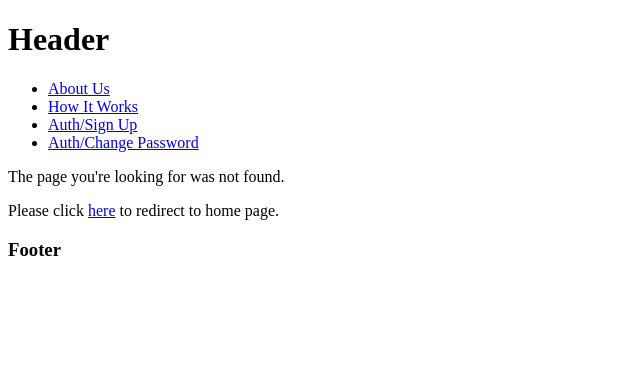
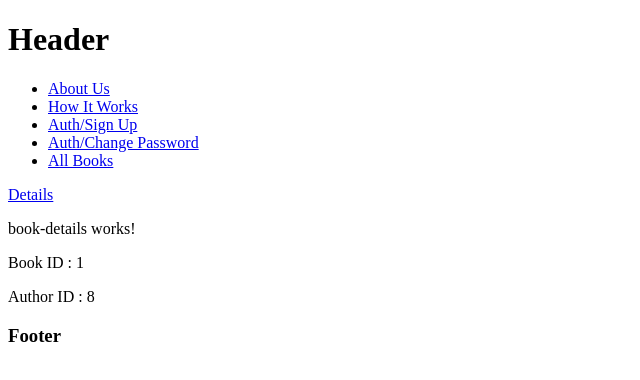
Before and after one commit to jayson1216/BookStoreApp, an Angular app: page /public/book-details/1/author/8 in a window 1280 px wide. Before the commit this address had no page. Shown: the top 380 px of the page, without its empty margins (0-640 px from the left). Built offline with nearby package versions, Linux system fonts and the light colour scheme.

Commit message:
Added ActivatedRoute

```diff
--- a/src/app/app.component.html
+++ b/src/app/app.component.html
@@ -4,6 +4,7 @@
     <li><a routerLink="/how-it-works">How It Works</a></li>
     <li><a routerLink="/auth/sign-up">Auth/Sign Up</a></li>
     <li><a routerLink="/auth/change-password">Auth/Change Password</a></li>
+    <li><a routerLink="/public/all-books">All Books</a></li>
 </ul>
 <router-outlet></router-outlet>
 <h3>Footer</h3>
--- a/src/app/public/components/book-details/book-details.component.html
+++ b/src/app/public/components/book-details/book-details.component.html
@@ -1 +1,4 @@
 <p>book-details works!</p>
+
+<p>Book ID : {{id}}</p>
+<p>Author ID : {{authorId}}</p>
--- a/src/app/public/components/book-details/book-details.component.ts
+++ b/src/app/public/components/book-details/book-details.component.ts
@@ -1,4 +1,5 @@
 import { Component, OnInit } from '@angular/core';
+import { ActivatedRoute } from '@angular/router';
 
 @Component({
   selector: 'app-book-details',
@@ -6,10 +7,20 @@ import { Component, OnInit } from '@angular/core';
   styleUrls: ['./book-details.component.scss']
 })
 export class BookDetailsComponent implements OnInit {
-
-  constructor() { }
+  id: number = 0;
+  authorId: number = 0;
+  constructor(private route: ActivatedRoute) { }
 
   ngOnInit(): void {
+    this.getParams();
+  }
+
+  getParams(): void {
+    this.route.params.subscribe((params => {
+      this.id = params.id;
+      this.authorId = params.authorId;
+      console.log(params);
+    }));
   }
 
 }
--- a/src/app/public/public-routing.module.ts
+++ b/src/app/public/public-routing.module.ts
@@ -8,7 +8,7 @@ import { AllBooksComponent } from './components/all-books/all-books.component';
 const routes: Routes = [
   {
     path: 'public', component: PublicComponent, children: [
-      { path: 'book-details/:id', component: BookDetailsComponent },
+      { path: 'book-details/:id/author/:authorId', component: BookDetailsComponent },
       { path: 'all-books', component: AllBooksComponent }
     ]
   }
--- a/src/app/public/public.component.html
+++ b/src/app/public/public.component.html
@@ -1 +1,2 @@
+<a [routerLink]="['/public/book-details', bookIdz, 'author', authorId]">Details</a>
 <router-outlet></router-outlet>
--- a/src/app/public/public.component.ts
+++ b/src/app/public/public.component.ts
@@ -6,7 +6,8 @@ import { Component, OnInit } from '@angular/core';
   styleUrls: ['./public.component.scss']
 })
 export class PublicComponent implements OnInit {
-
+  bookIdz: number = 1;
+  authorId: number = 8;
   constructor() { }
 
   ngOnInit(): void {
```
